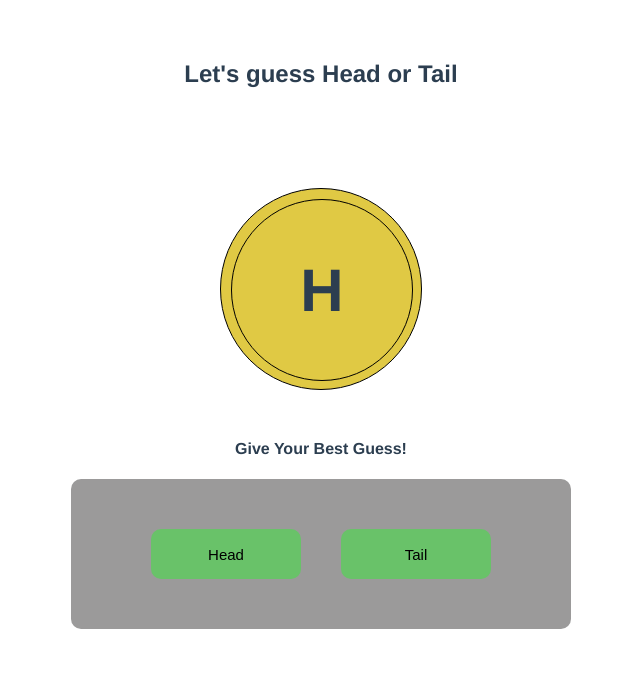
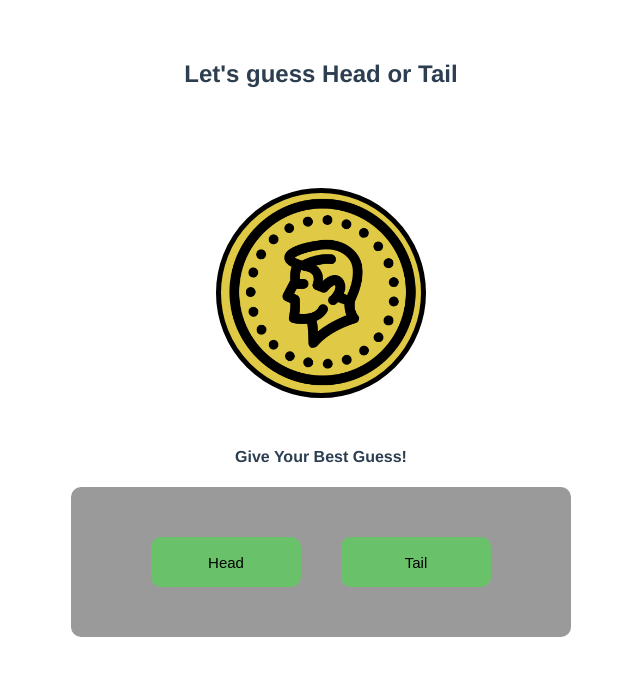
Before and after one commit to LinnKhantNyiNyi/flip-coin-game-Vuejs, a Vue app: page / in a window 1280 px wide. Both pictures are taken after a click on the button "Play". Shown: the top 676 px of the page, without its empty margins (319-959 px from the left). Built offline with nearby package versions, Linux system fonts and the light colour scheme.

Commit message:
insert imgs for head and tail faces

```diff
--- a/src/components/coin.vue
+++ b/src/components/coin.vue
@@ -1,11 +1,34 @@
 <template>
   <div class="coin" :class="{ coinanimation: isPlaying }">
     <div class="head" :class="{ headanimation: isPlaying }">
-      <h1 v-if="isPlaying">H</h1>
-      <h1 v-if="result">{{ result }}</h1>
+      <img
+        v-if="isPlaying"
+        src="../assets/imgs/head.png"
+        alt=""
+        class="headside"
+      />
+
+      <img
+        v-if="result == 'H'"
+        src="../assets/imgs/head.png"
+        alt=""
+        class="headside"
+      />
+
+      <img
+        v-if="result == 'T'"
+        src="../assets/imgs/tail.png"
+        alt=""
+        class="tailside"
+      />
     </div>
     <div v-if="isPlaying" :class="{ tailanimation: isPlaying }" class="tail">
-      <h1>T</h1>
+      <img
+        v-if="isPlaying"
+        src="../assets/imgs/tail.png"
+        alt=""
+        class="tailside"
+      />
     </div>
   </div>
 </template>
@@ -22,7 +45,7 @@ export default {
   height: 200px;
   background-color: rgb(224, 201, 68);
   text-align: center;
-  border: 1px solid black;
+  border: 5px solid black;
   border-radius: 50%;
   margin: 100px auto;
   margin-bottom: 50px;
@@ -54,6 +77,20 @@ export default {
 }
 .tailanimation {
   animation: flip-text-tail 0.7s infinite;
+}
+
+.headside {
+  position: relative;
+  top: -20px;
+  width: 380px;
+  border-radius: 50%;
+}
+.tailside {
+  position: relative;
+  top: -10px;
+  left: -2px;
+  width: 380px;
+  border-radius: 50%;
 }
 
 @keyframes flip {
```
Also changed, not shown: src/assets/imgs/head.png (added), src/assets/imgs/tail.png (added).
